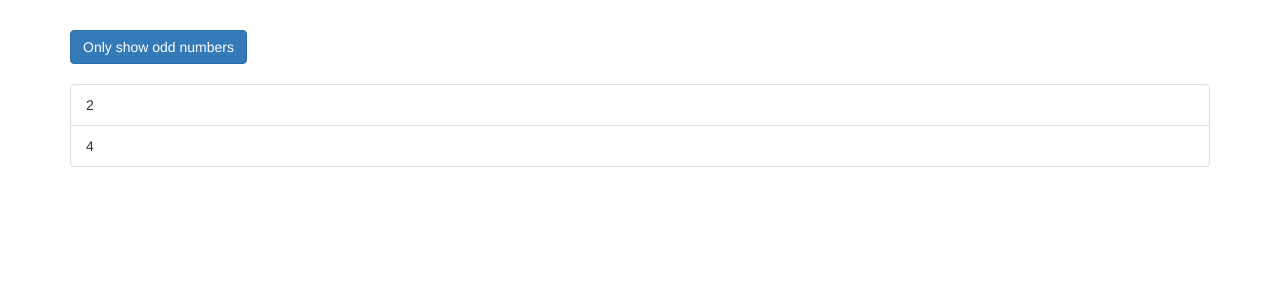
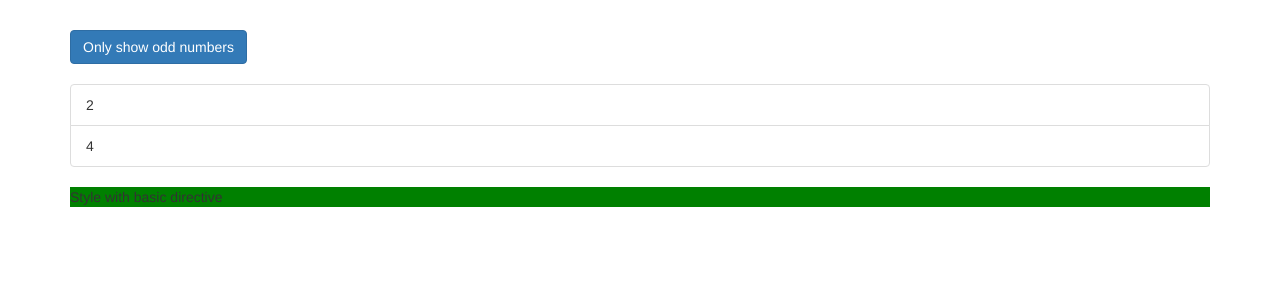
Before and after one commit to imkranand/Angular---Directives, an Angular app: page / in a window 1280 px wide. Shown: the top 300 px of the page. Built offline with nearby package versions, Linux system fonts and the light colour scheme.

Commit message:
attribute directives

```diff
--- a/src/app/app.component.html
+++ b/src/app/app.component.html
@@ -27,6 +27,7 @@
       <!-- <ng-template [ngIf]="onlyOdd">
         <p>Only odd</p>
       </ng-template> -->
+      <p appBasicHighlight>Style with basic directive</p>
     </div>
   </div>
 </div>
--- a/src/app/app.module.ts
+++ b/src/app/app.module.ts
@@ -4,10 +4,12 @@ import { FormsModule } from '@angular/forms';
 
 
 import { AppComponent } from './app.component';
+import { BasicHighlightDirective } from './basic-highlight/basic-highlight.directive';
 
 @NgModule({
   declarations: [
-    AppComponent
+    AppComponent,
+    BasicHighlightDirective
   ],
   imports: [
     BrowserModule,
--- /dev/null
+++ b/src/app/basic-highlight/basic-highlight.directive.ts
@@ -0,0 +1,14 @@
+import { Directive, ElementRef, OnInit } from '@angular/core';
+
+@Directive({
+    selector: '[appBasicHighlight]'
+})
+
+export class BasicHighlightDirective implements OnInit{
+    constructor(private elementRef: ElementRef) {
+    }
+    ngOnInit(): void {
+        this.elementRef.nativeElement.style.backgroundColor = 'green';
+    }
+    // we can initialize the elementRef variable in constructor also and it will work fine
+}
```
